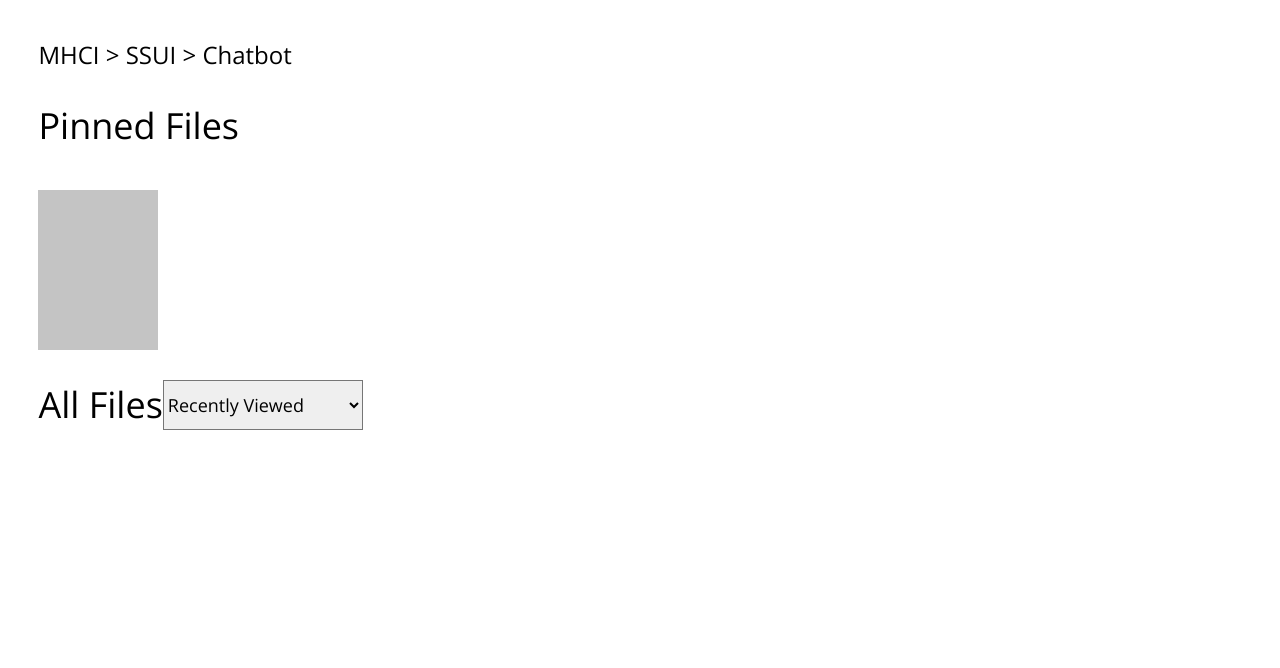
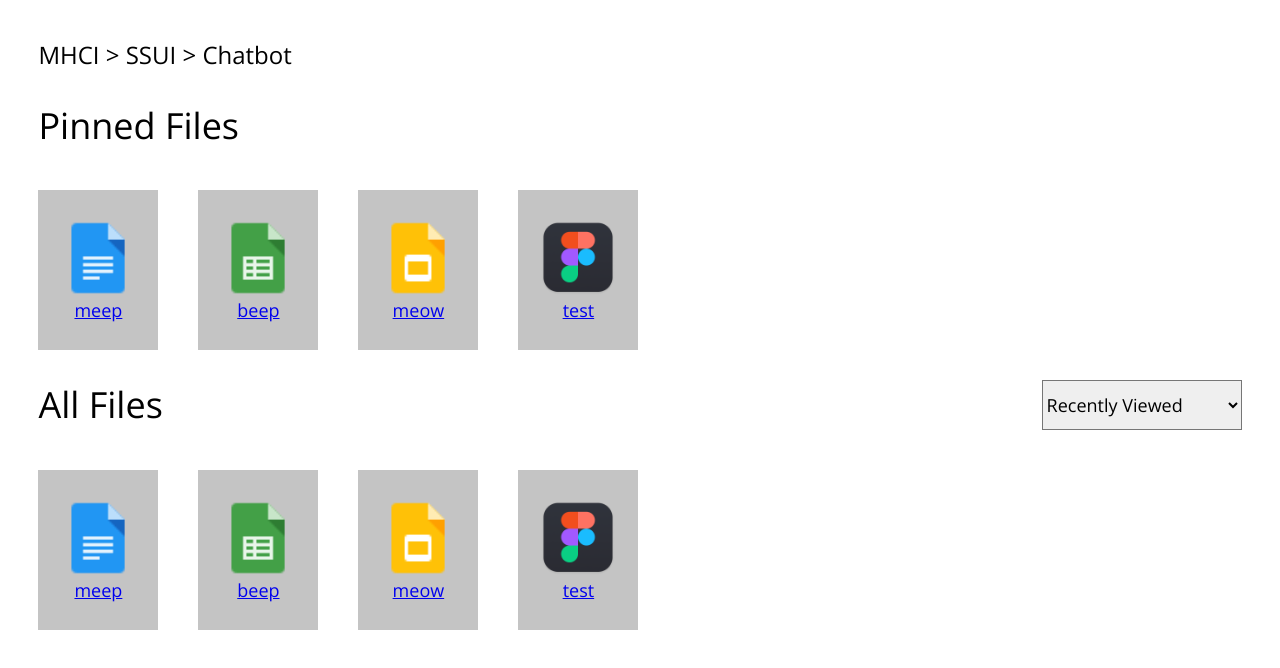
Before and after one commit to collective-sanity/remote-hq, a React (Create React App) app: page /folder in a window 1280 px wide. Shown: the top 668 px of the page. Built offline with nearby package versions, Linux system fonts and the light colour scheme; no server answers.

Commit message:
live links

```diff
--- a/src/containers/FolderView/FolderView.jsx
+++ b/src/containers/FolderView/FolderView.jsx
@@ -2,10 +2,11 @@ import React, { useContext } from "react"
 import { Link } from "react-router-dom";
 import styled from "styled-components";
 
-// TODO: dynamic lists
-// TODO: icon based on type
-// TODO: filename
-// TODO: iframe + pointer-events: none;
+import doc from '../../assets/Landing/google-docs.png';
+import sheet from '../../assets/Landing/google-sheets.png';
+import slides from '../../assets/Landing/google-slides.png';
+import figma from '../../assets/Landing/figma.png';
+
 // TODO: breadcrumbs
 
 const links = [
@@ -14,7 +15,29 @@ const links = [
     link: "https://docs.google.com/document/d/19R4d_-EHnhiGkq2x9iUOYZttT3aflE8fzbZB4J7ZOh4/",
     type: "doc"
   },
+  {
+    title: "beep",
+    link: "https://docs.google.com/spreadsheets/d/1QgJwm8rLpO70HNxzvzGGRhmskoYSe7MQhhsWrYiICgQ/",
+    type: "sheet"
+  },
+  {
+    title: "meow",
+    link: "https://docs.google.com/presentation/d/1u1dJoPthkIsEa_IAIrLYTvQRk6MYtzw6YCvRL1cL3xk/",
+    type: "slides"
+  },
+  {
+    title: "test",
+    link: "https://www.figma.com/file/jSPgLf0DbOKa9bdztdMngs/Mobile?node-id=0%3A1",
+    type: "figma"
+  },
 ];
+
+const getIconType = type => {
+  if (type === "doc") return doc;
+  if (type === "sheet") return sheet;
+  if (type === "slides") return slides;
+  if (type === "figma") return figma;
+}
 
 export default function FolderView () {
     return (
@@ -31,7 +54,10 @@ export default function FolderView () {
                     link: link.link,
                     type: link.type
                   }
-                }} />
+                }}>
+                  <LinkContainerType src={getIconType(link.type)}></LinkContainerType>
+                  <LinkContainerTitle>{link.title}</LinkContainerTitle>
+                </LinkContainer>
               )}
             </LinksList>
           </LinkListContainer>
@@ -44,7 +70,18 @@ export default function FolderView () {
               </FilesDropdown>
             </HeaderContainerWithDropdown>
             <LinksList>
-
+              {links.map((link) => <LinkContainer
+                to={{
+                  pathname: '/shared-desktop',
+                  state: {
+                    link: link.link,
+                    type: link.type
+                  }
+                }}>
+                  <LinkContainerType src={getIconType(link.type)}></LinkContainerType>
+                  <LinkContainerTitle>{link.title}</LinkContainerTitle>
+                </LinkContainer>
+              )}
             </LinksList>
           </LinkListContainer>
         </Links>
@@ -54,7 +91,7 @@ export default function FolderView () {
 
 const Row = styled.div`
   display: flex;
-  justify-content: space-between;
+  width: 100%;
 `
 
 const Links = styled.div`
@@ -94,6 +131,17 @@ const LinkContainer = styled(Link)`
   background-color: #c4c4c4;
   margin-right: 40px;
   margin-top: 40px;
+  display: flex;
+  justify-content: center;
+  align-items: center;
+  flex-direction: column;
+`
+const LinkContainerType = styled.img`
+  height: 50%;
+`
+
+const LinkContainerTitle = styled.div`
+  font-size: 18px;
 `
 
 const HeaderContainerWithDropdown = styled.div`
--- a/src/containers/SharedDesktop/SharedDesktop.jsx
+++ b/src/containers/SharedDesktop/SharedDesktop.jsx
@@ -2,8 +2,16 @@ import React, { useContext } from "react"
 import styled from "styled-components"
 
 // TODO: leave button
+// TODO: dynamic docs list
 export default function SharedDesktop ({ location }) {
   let { link, type } = location.state;
+
+  const getLink = type => {
+    if (type === "figma") {
+      return `https://www.figma.com/embed?embed_host=astra&url=${link}`
+    }
+    return link;
+  }
 
     return (
       <Row>
@@ -11,7 +19,7 @@ export default function SharedDesktop ({ location }) {
             <iframe
                 width="100%"
                 height="100%"
-                src={link}
+                src={getLink(type)}
             ></iframe>
         </Desktop>
 
```
